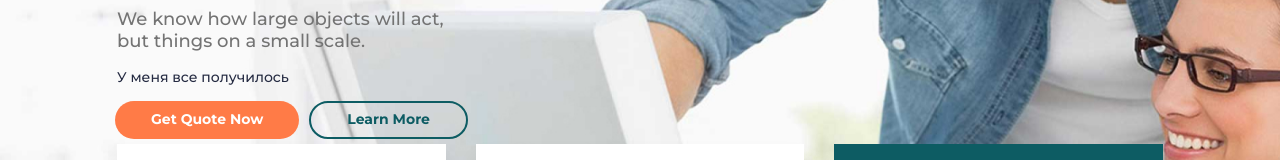
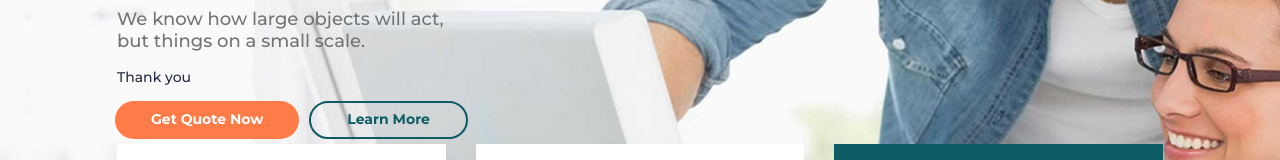
Before and after one commit to Doniyor9803/Site_Relvise, a plain HTML site: page index.html in a window 1280 px wide. Shown: the part 295-455 px from the top of the page. Drawn offline with Linux system fonts and the light colour scheme.

```diff
--- a/index.html
+++ b/index.html
@@ -47,7 +47,7 @@
 						<h1 class="main_block_title"> Finance and Consultancy Solution </h1>
 						<div class="main_block_text"> We know how large objects will act,
 							but things on a small scale.</div>
-							<div>У меня все получилось</div>
+							<div>Thank you</div>
 						<div class="main_block_buttons">
 							<a href="" class="main_block_button main_block_orange"> Get Quote Now</a>
 							<a href="" class="main_block_button main_block_border"> Learn More </a>
```
